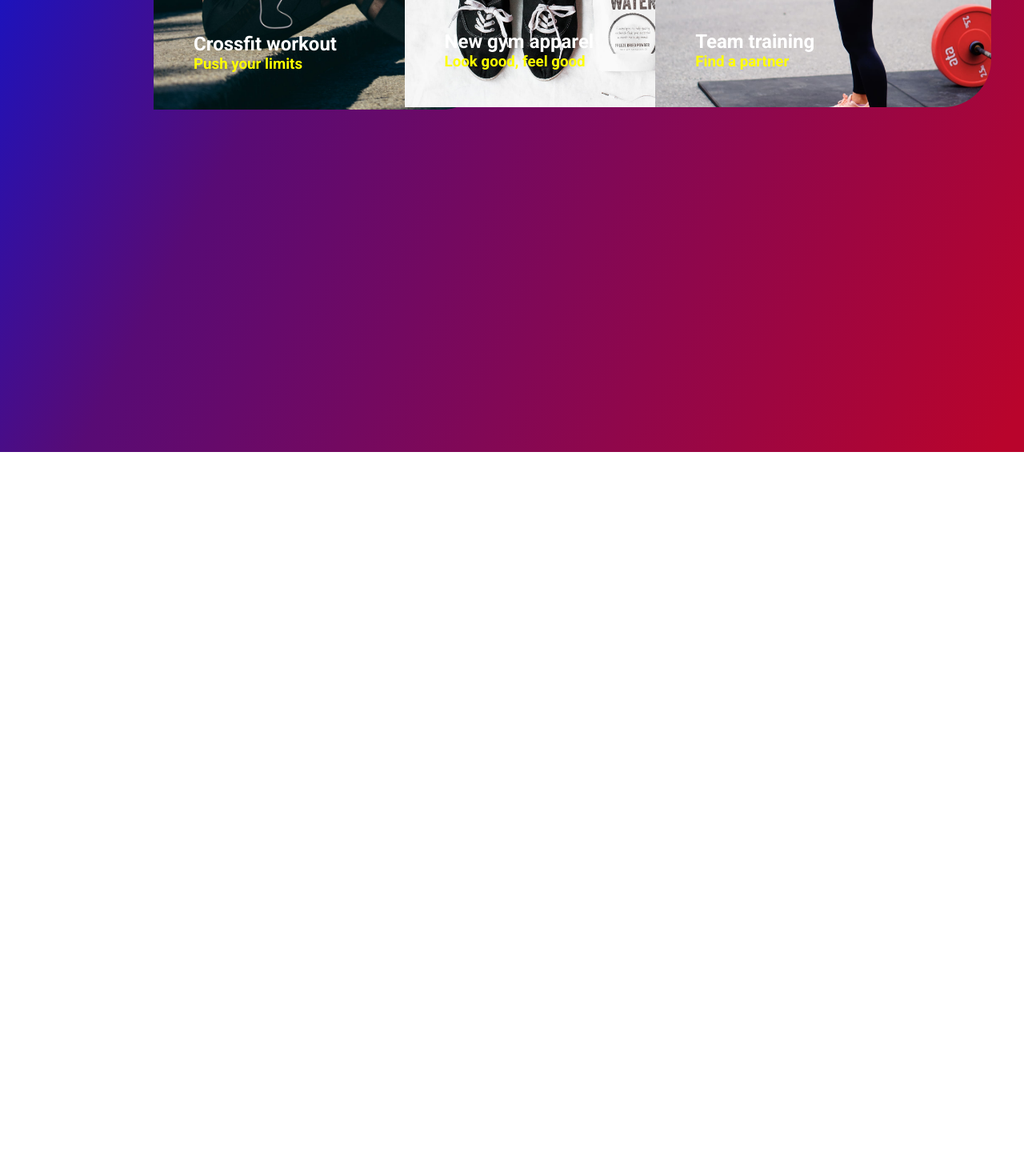
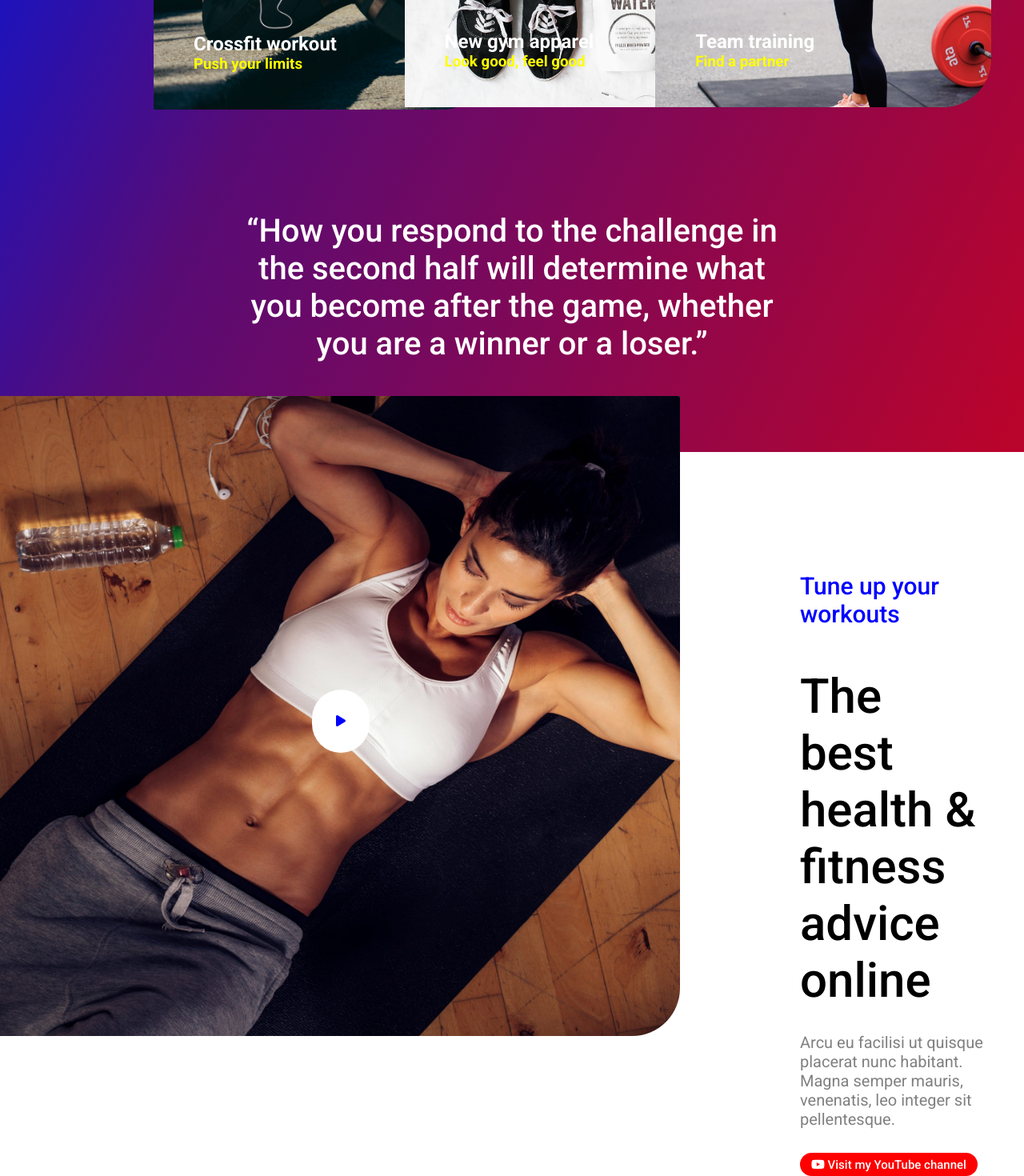
Before and after one commit to DavideTarantino/proj-html-vuejs, a Vue app in the folder format-vue/: page / in a window 1280 px wide. Shown: the part 975-2445 px from the top of the page at 80% size. Before the commit the page ends 1540 px from the top, so only its background shows below. Built offline with nearby package versions, Linux system fonts and the light colour scheme.

Commit message:
thumb grande video youtube

```diff
--- a/format-vue/src/App.vue
+++ b/format-vue/src/App.vue
@@ -2,12 +2,14 @@
     import SearchBar from './Components/Header/SearchBar.vue'
     import SectionOne from './Components/Main/SectionOne.vue'
     import SectionTwo from './Components/Main/SectionTwo.vue'
+    import SectionThree from './Components/Main/SectionThree.vue'
 
     export default {
         components:{
             SearchBar,
             SectionOne,
-            SectionTwo
+            SectionTwo,
+            SectionThree
         },
         data(){
             return{}
@@ -22,6 +24,7 @@
     <main>
         <SectionOne/>
         <SectionTwo/>
+        <SectionThree/>
     </main>
 </template>
 
--- /dev/null
+++ b/format-vue/src/Components/Main/SectionThree.vue
@@ -0,0 +1,96 @@
+<script>
+    export default {
+        name: 'SectionThree',
+        data(){
+            return{}
+        }
+    }
+</script>
+
+<template>
+<main>
+    <section>
+        <div id="miniatura-video">
+            <img src="../../../public/Imgaes/service15-2x.jpg" alt="">
+            <a href="#"><i class="fa-solid fa-play"></i></a>
+        </div>
+        <div id="didascalia-video">
+            <h2>Tune up your workouts</h2>
+            <h1>The best health & fitness advice online</h1>
+            <p>Arcu eu facilisi ut quisque placerat nunc habitant. Magna semper mauris, venenatis, leo integer sit pellentesque.</p>
+            <button id="button-1"><i class="fa-brands fa-youtube" style="color: #ffffff;"></i> Visit my YouTube channel</button>
+        </div>
+    </section>
+</main>
+</template>
+
+<style lang="scss" scoped>
+@use '../../Styles/partials/mixins' as*;
+
+    section{
+        position: relative;
+
+        #miniatura-video{
+            position: absolute;
+            top: -70px;
+
+            img{
+                width: 850px;
+                height: 800px;
+                border-radius: 0 0 60px 0;
+            }
+
+            a{
+                position: absolute;
+                top: 50%;
+                left: 50%;
+                background-color: white;
+                padding: 30px;
+                border-radius: 50px;
+                margin-left: -35px;
+                margin-top: -35px;
+                color: blue;
+            }
+
+            a:hover{
+                color: orangered;
+            }
+        }
+
+        #didascalia-video{
+            margin-left: 1000px;
+            padding-top: 150px;
+
+            h2{
+                color: blue;
+                font-size: 30px;
+                margin-bottom: 50px;
+            }
+
+            h1{
+                font-size: 60px;
+                width: 80%;
+                margin-bottom: 30px;
+            }
+
+            p{
+                font-size: 20px;
+                font-weight: 400;
+                width: 82%;
+                color: gray;
+                margin-bottom: 30px;
+            }
+
+            #button-1{
+            padding-block: 2%;
+            padding-inline: 5%;
+            border-radius: 25px;
+            color: white;
+            font-size: 15px;
+            border: none;
+            background-color: red;
+            cursor: pointer;
+            }
+        }
+    }
+</style>
--- a/format-vue/src/Components/Main/SectionTwo.vue
+++ b/format-vue/src/Components/Main/SectionTwo.vue
@@ -27,7 +27,7 @@
 
 <template>
     <main>
-        <section>
+        <section id="sezione-card">
             <div v-for="(element, index) in cards" :key="index">
                 <figure>
                     <img :src="element.imgUrl" alt="">
@@ -36,6 +36,14 @@
                         <h3>{{ element.didascalia }}</h3>
                     </div>
                 </figure>
+            </div>
+        </section>
+        <section id="sezione-scritta">
+            <h1>“How you respond to the challenge in the second half will determine what you become after the game, whether you are a winner or a loser.”</h1>
+            <div>
+                <img src="../../../public/Imgaes/avatar-1-2x.jpg" alt="">
+                <h3>Brad Johnson</h3>
+                <h4>Las Vegas</h4>
             </div>
         </section>
     </main>
@@ -47,14 +55,14 @@
     main{
         background: rgb(131,58,180);
         background: linear-gradient(117deg, rgba(11,21,209,1) 0%, rgba(88,11,117,1) 30%, rgba(185,4,44,1) 98%);
+        height: 100vh;
     }
 
-    section{
+    #sezione-card{
         @include page-layout;
         display: flex;
         gap: 35%;
         position: relative;
-        height: 100vh;
 
         figure{
             position: absolute;
@@ -87,5 +95,38 @@
             }
         }
 
+
+    }
+    #sezione-scritta{
+        @include page-layout;
+        h1{
+            color: white;
+            font-size: 40px;
+            padding-top: 500px;
+            width: 75%;
+            margin: 0 auto;
+            text-align: center;
+        }
+
+        div{
+            img{
+                width: 55px;
+                border-radius: 100px;
+            }
+
+            display: flex;
+            align-items: center;
+            justify-content: center;
+            margin-top: 60px;
+            gap: 15px;
+
+            h3{
+                color: white;
+            }
+
+            h4{
+                color: gray;
+            }
+        }
     }
 </style>
```
Also changed, not shown: format-vue/public/Imgaes/avatar-1-2x.jpg (added), format-vue/public/Imgaes/service15-2x.jpg (added).
